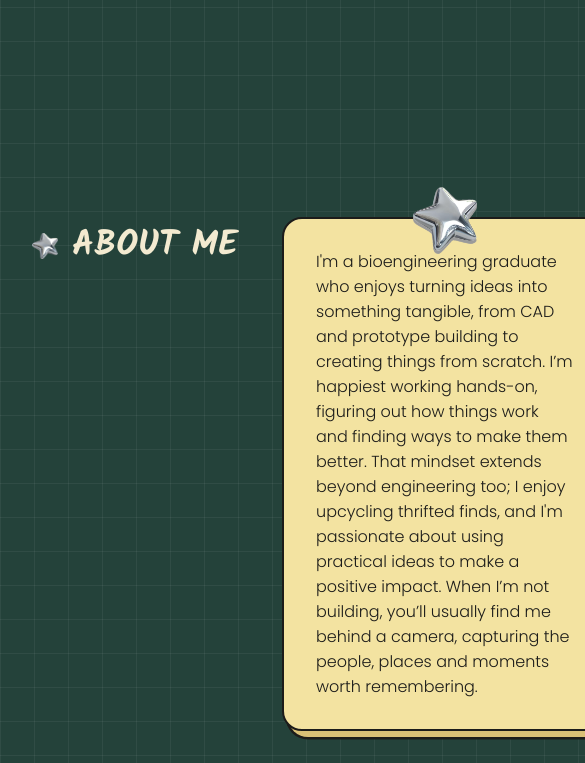
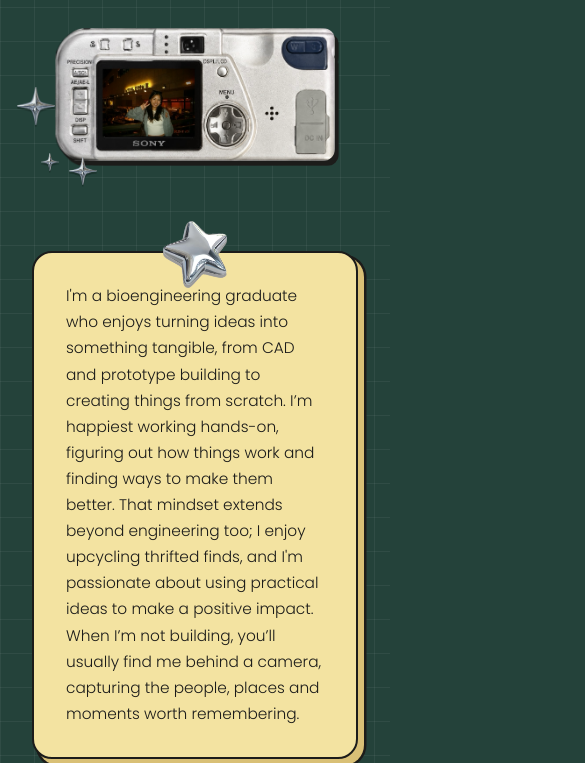
Before and after one commit to lgkl2/my-portfolio, a plain HTML site: page index.html in a window 390 px wide. Shown: the part 605-1368 px from the top of the page, 585 px wide, since content can reach past the window. Drawn offline with Linux system fonts and the light colour scheme.

```diff
--- a/index.html
+++ b/index.html
@@ -107,7 +107,7 @@
 
   .hero{
     position: relative;
-    padding: 150px 0 0;
+    padding: 90px 0 0;
     text-align: center;
     overflow: hidden;
   }
@@ -141,7 +141,7 @@
     gap: 16px;
     justify-content:center;
     flex-wrap: wrap;
-    padding-bottom: 300px;
+    padding-bottom: 90px;
   }
 
   .btn{
@@ -240,49 +240,43 @@
   }
 
   /* ---------- about ---------- */
+  /* Rebuilt with a responsive grid instead of hardcoded pixel offsets,
+     so the photo + two note cards stack cleanly on narrow screens. */
 
   .about-grid{
-    display:flex;
-    flex-direction: column;
-    align-items: center;
-    gap: 30px;
+    display:grid;
+    grid-template-columns: minmax(200px, 340px) 1fr;
+    align-items: start;
+    gap: 50px 60px;
   }
 
   .about-photo{
     position: relative;
-    right:345px;
-    width: 70%;
-    top:70px;
-    max-width: 400px;
+    grid-column: 1;
+    grid-row: 1 / 3;
+    align-self: start;
+    margin-top: 40px;
   }
 
   .about-photo img.camera-photo{
     display: block;
-    width: 110%;
+    width: 100%;
     height: auto;
     border-radius: 12px;
     filter: drop-shadow(4px 5px 0 var(--ink));
   }
 
   .about-text1{
-    max-width: 550px;
-    position relative;
-    left:250px;
-    bottom:230px;
+    grid-column: 2;
+    grid-row: 1;
+    margin-top: 40px;
   }
 
-   .about-text2{
-    max-width: 550px;
-    position relative;
-    left:350px;
-    bottom:250px;
+  .about-text2{
+    grid-column: 2;
+    grid-row: 2;
+    margin-top: 40px;
   }
-
-  #about .section-title {
-  position: relative;
-  top: 20px;
-
-}
 
   .about-text p{
     font-size: 0.96rem;
@@ -290,7 +284,7 @@
     margin-bottom: 14px;
   }
 
-  .about-text p:last-child{ margin-bottom: 1; }
+  .about-text p:last-child{ margin-bottom: 0; }
 
   /* ---------- skills ---------- */
 
@@ -424,7 +418,27 @@
   @media (max-width: 760px){
     nav ul{ gap: 16px; }
     nav ul li:nth-child(4){ display:none; }
-    .about-grid{ grid-template-columns: 1fr; }
+
+    .about-grid{
+      grid-template-columns: 1fr;
+    }
+    .about-photo{
+      grid-column: 1;
+      grid-row: auto;
+      max-width: 280px;
+      margin: 0 auto 10px;
+    }
+    .about-text1{
+      grid-column: 1;
+      grid-row: auto;
+      margin-top: 30px;
+    }
+    .about-text2{
+      grid-column: 1;
+      grid-row: auto;
+      margin-top: 40px;
+    }
+
     .skills-grid{ grid-template-columns: 1fr 1fr; }
     .projects-grid{ grid-template-columns: 1fr; }
   }
@@ -466,7 +480,6 @@
       <a href="#contact" class="btn btn-outline">Get in touch</a>
     </div>
   </div>
-</div>
 </header>
 
 <!-- ============ ABOUT ============ -->
@@ -485,15 +498,12 @@
         <img src="star3.png" class="scatter-star" alt="" style="width:38px; height:38px; bottom:36px; left:-38px;">
       </div>
 
-      <div class="about-text1 note">
+      <div class="about-text1 note about-text">
         <img src="star1.png" class="pin-star" alt="">
-       <p>I'm a bioengineering graduate who enjoys turning ideas into something tangible, from CAD and prototype building to creating things from scratch. I’m happiest working hands-on, figuring out how things work and finding ways to make them better. That mindset extends beyond engineering too; I enjoy upcycling thrifted finds, and I'm passionate about using practical ideas to make a positive impact. When I’m not building, you’ll usually find me behind a camera, capturing the people, places and moments worth remembering.</p>
+        <p>I'm a bioengineering graduate who enjoys turning ideas into something tangible, from CAD and prototype building to creating things from scratch. I’m happiest working hands-on, figuring out how things work and finding ways to make them better. That mindset extends beyond engineering too; I enjoy upcycling thrifted finds, and I'm passionate about using practical ideas to make a positive impact. When I’m not building, you’ll usually find me behind a camera, capturing the people, places and moments worth remembering.</p>
       </div>
-    </div>
-  </div>
-</section>
 
-<div class="about-text2 note">
+      <div class="about-text2 note about-text">
         <img src="star1.png" class="pin-star" alt="">
         <p>Outside of engineering, I enjoy giving back and bringing people together. As Charities &amp; Volunteering Officer for Sheffield Women in STEM, I organised events and fundraising initiatives for local charities. As secretary in our university's Nepalese Society, I also helped grow engagement from fewer than 10 people to over 30 at our events through social media and collaborations. These experiences have shown me how one person taking the initiative can create momentum and inspire wider community involvement.</p>
       </div>
```
